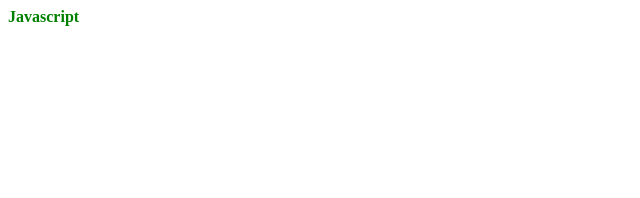
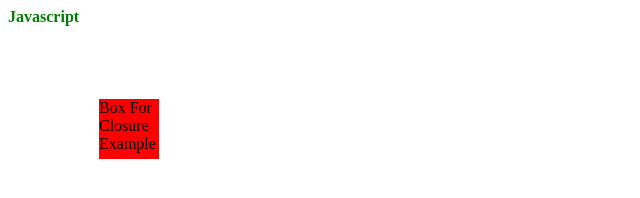
Before and after one commit to pankajspace/ui-snippets, a plain HTML site: page index.html in a window 1280 px wide. Shown: the whole page, without its empty margins (0-640 px from the left). Drawn offline with Linux system fonts and the light colour scheme.

Commit message:
closure changes

```diff
--- a/index.html
+++ b/index.html
@@ -3,6 +3,13 @@
 <head>
 	<title>Title</title>
 	<link rel="stylesheet" type="text/css" href="css/style.css">
+</head>
+<body>
+	<div class="green"><b>Javascript</b></div>
+	<div id="box" style="width:60px; height:60px; background-color:red; position:absolute;">
+		Box For Closure Example
+	</div>
+
 	<!-- <script type="text/javascript" src="js/objects.js"></script> -->
 	<!-- <script type="text/javascript" src="js/inheritance.js"></script> -->
 	<!-- <script type="text/javascript" src="js/hoisting.js"></script> -->
@@ -10,14 +17,11 @@
 	<!-- <script type="text/javascript" src="js/bindings.js"></script> -->
 	<script type="text/javascript" src="js/binding-combined.js"></script>
 	<!-- <script type="text/javascript" src="js/context-scope.js"></script> -->
-	<!-- <script type="text/javascript" src="js/closure.js"></script> -->
+	<script type="text/javascript" src="js/closure.js"></script>
 	<!-- <script type="text/javascript" src="js/creating-binder.js"></script> -->
 	<!-- <script type="text/javascript" src="js/module-pattern.js"></script> -->
 	<!-- <script type="text/javascript" src="js/modules/bar.js"></script> -->
 	<!-- <script type="text/javascript" src="js/modules/foo.js"></script> -->
 	<!-- <script type="text/javascript" src="js/modules/baz.js"></script> -->
-</head>
-<body>
-	<div class="green"><b>Javascript</b></div>
 </body>
 </html>
--- a/js/closure.js
+++ b/js/closure.js
@@ -27,3 +27,24 @@ function addOne(b){
 var result = bind2(addOne, obj);
 var final = result(2);
 console.log(final);
+//Advanced closure
+
+
+//Animate closure
+function animateIt(elementId) {
+    var elem = document.getElementById(elementId);
+    var tick = 0;
+    var timer = setInterval(function(){
+       if (tick < 100) {
+        elem.style.left = elem.style.top = tick + "px";
+        tick++;
+       } else {
+        clearInterval(timer);
+        console.log(tick == 100,"Tick accessed via a closure.");
+        console.log(elem,"Element also accessed via a closure.");
+        console.log(timer, "Timer reference also obtained via a closure." );
+       }
+    }, 10);
+ }
+ animateIt('box');
+//Animate closure
```
